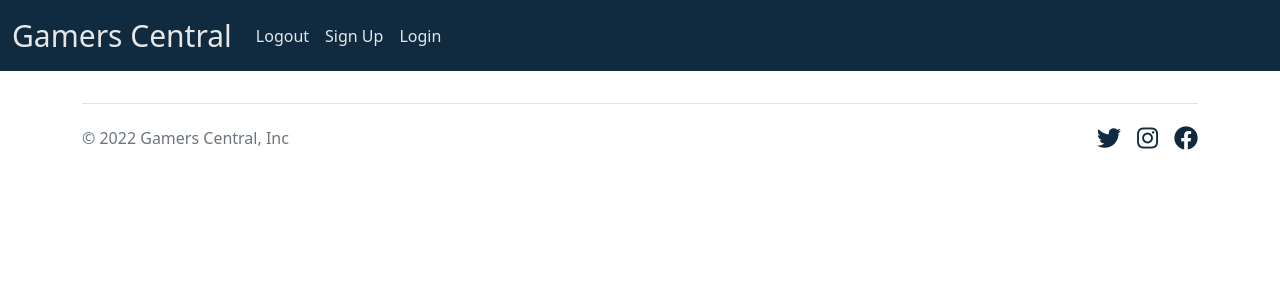
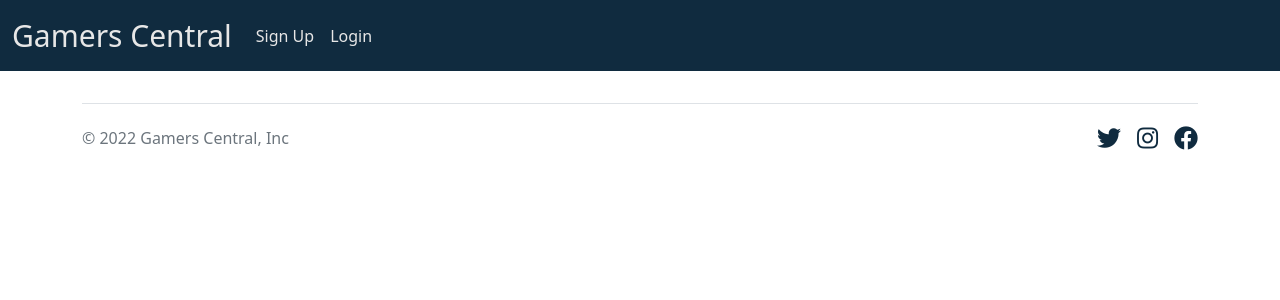
Before and after one commit to cjfinan/Gamers-Central-Reddit, a Django app: page / in a window 1280 px wide. Shown: the top 300 px of the page. Run offline with Django 3.2, Linux system fonts and the light colour scheme; data that the repository does not hold is empty.

Commit message:
[ADD] nav links with if statement

```diff
--- a/templates/base.html
+++ b/templates/base.html
@@ -26,14 +26,17 @@
             <div class="collapse navbar-collapse" id="navbarNav">
                 <ul class="navbar-nav">
                     <li class="nav-item">
-                        <a class="nav-link" href="#">Logout</a>
+                        {% if user.is_authenticated %}
+                        <a class="nav-link" href="{% url 'account_logout' %}">Logout</a>
+                    </li>
+                        {% else %}
+                    <li class="nav-item">
+                        <a class="nav-link" href="{% url 'account_signup' %}">Sign Up</a>
                     </li>
                     <li class="nav-item">
-                        <a class="nav-link" href="#">Sign Up</a>
+                        <a class="nav-link" href="{% url 'account_login' %}">Login</a>
                     </li>
-                    <li class="nav-item">
-                        <a class="nav-link" href="#">Login</a>
-                    </li>
+                        {% endif %}
                 </ul>
             </div>
         </div>
```
